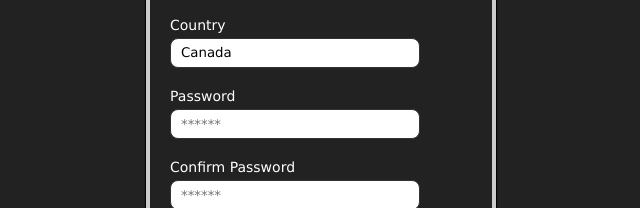
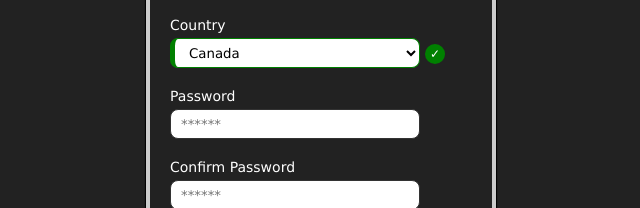
Before and after one commit to pmbechard/Sign-Up-Page-2, a website built with webpack: page dist/index.html in a window 1280 px wide. Shown: the part 386-594 px from the top of the page, 319-959 px from the left. Built offline with nearby package versions, Linux system fonts and the light colour scheme.

Commit message:
Changes country selection to selection dropdown and auto-validates it

```diff
--- a/src/index.js
+++ b/src/index.js
@@ -2,6 +2,7 @@
 
 import './style.css';
 
+const form = document.getElementsByTagName('form')[0];
 const name = document.getElementById('name');
 const email = document.getElementById('email');
 const postalCode = document.getElementById('postal-code');
@@ -10,7 +11,15 @@ const pwd = document.getElementById('pwd');
 const confirmPwd = document.getElementById('confirm-pwd');
 const agree = document.getElementById('agree');
 
-const fieldsToValidate = [name, email, postalCode, country, pwd, confirmPwd];
+const fieldsToValidate = [
+  name,
+  email,
+  postalCode,
+  country,
+  pwd,
+  confirmPwd,
+  agree,
+];
 
 fieldsToValidate.forEach((field) => {
   if (field === confirmPwd) {
@@ -19,6 +28,11 @@ fieldsToValidate.forEach((field) => {
         ? showValid(field)
         : showInvalid(field);
     });
+  } else if (field === country) {
+    field.addEventListener('input', () => {
+      field.validity.valid ? showValid(field) : showInvalid(field);
+    });
+    showValid(field);
   } else {
     field.addEventListener('input', () => {
       field.validity.valid ? showValid(field) : showInvalid(field);
@@ -46,7 +60,6 @@ function showInvalid(element) {
   if (element !== element.parentNode.lastElementChild) {
     element.parentNode.lastElementChild.remove();
   }
-
   if (element === element.parentNode.lastElementChild) {
     const invalid = document.createElement('span');
     invalid.innerHTML = 'X';
@@ -54,3 +67,7 @@ function showInvalid(element) {
     element.parentNode.insertBefore(invalid, element.nextSibling);
   }
 }
+
+form.addEventListener('submit', (event) => {
+  // if any field is invalid, display custom instructions underneath field
+});
--- a/src/style.css
+++ b/src/style.css
@@ -72,6 +72,7 @@ form > p > button {
 form > p > button:hover {
   opacity: 0.8;
   transform: scale(1.02);
+  cursor: pointer;
 }
 
 form > p > button:active {
@@ -81,7 +82,8 @@ form > p > button:active {
 
 form > p > input[type='text'],
 form > p > input[type='password'],
-form > p > input[type='email'] {
+form > p > input[type='email'],
+select {
   width: 250px;
   height: 30px;
   border: 1px solid #333;
```
Also changed, not shown: dist/bundle.js, dist/index.html.
